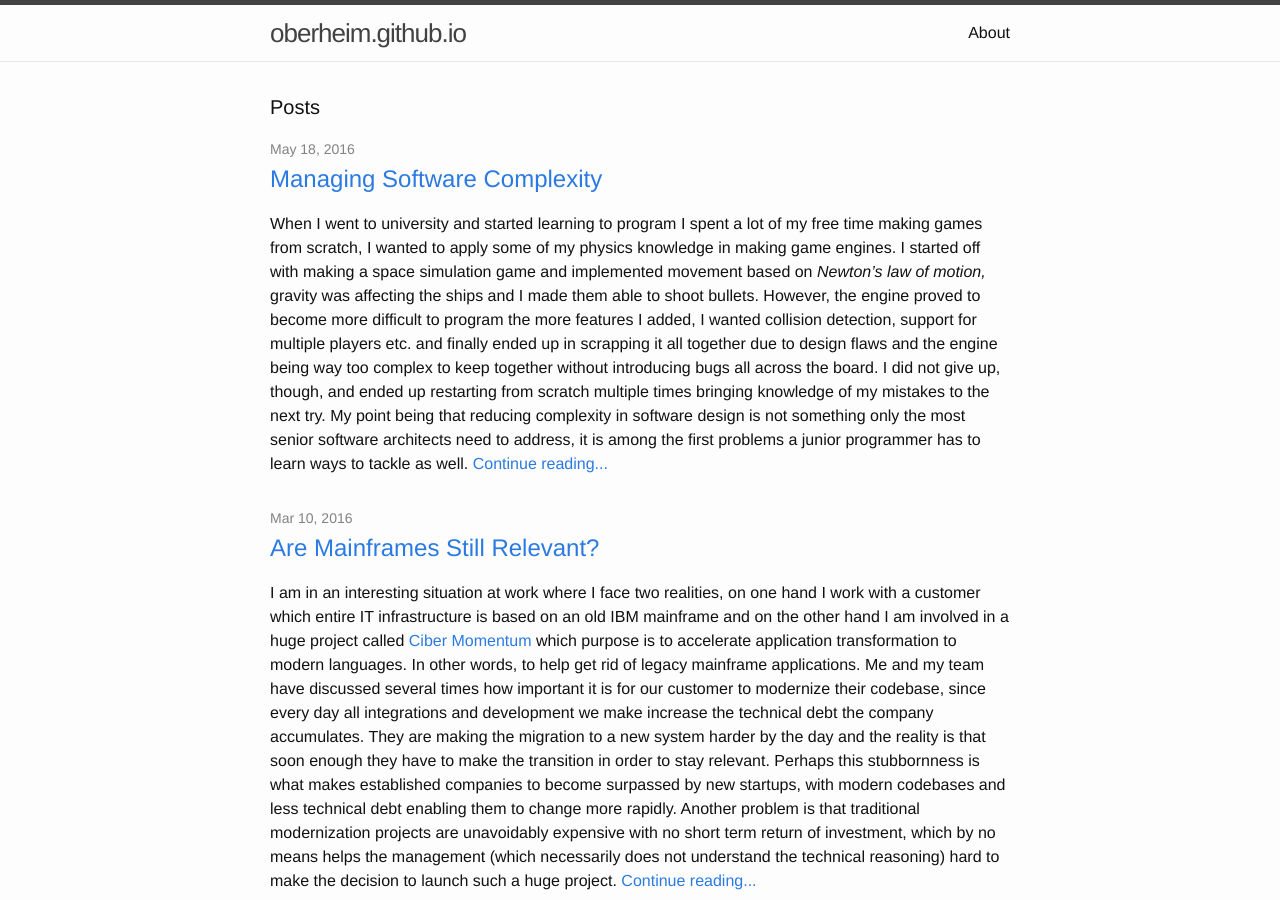
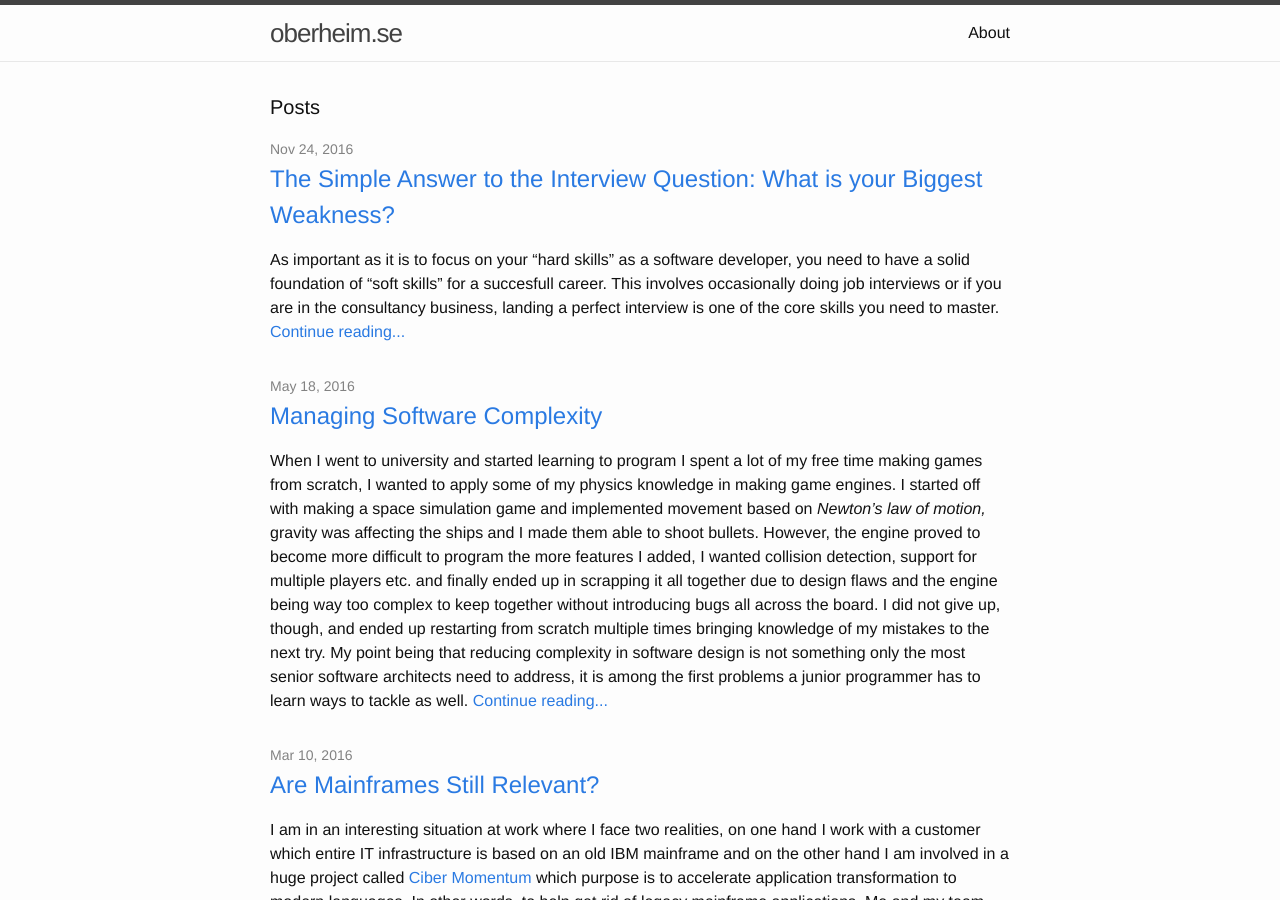
Before and after one commit to Oberheim/Oberheim.github.io, a Jekyll site: the page built from index.html, in a window 1280 px wide and 900 px high. Built offline with Jekyll 4.4.1, drawn with Linux system fonts in a browser that asks for light colours; some of the changed text lies outside the part shown.

Commit message:
Work on interview question post

```diff
--- a/GemFile
+++ b/GemFile
@@ -1,3 +1,3 @@
-source 'https://rubygems.org'
+source 'http://rubygems.org'
 gem 'github-pages', group: :jekyll_plugins
 gem 'wdm', '~> 0.1.0' if Gem.win_platform?
--- a/_config.yml
+++ b/_config.yml
@@ -1,5 +1,5 @@
 # Site settings
-title: oberheim.github.io
+title: oberheim.se
 email: alexander.heimonen@gmail.com
 description: > # this means to ignore newlines until "baseurl:"
   Alexander Heimonen is a .NET Consultant at Squeed, Stockholm and maintains this programming blog on his free time.
@@ -12,4 +12,4 @@ full_name: Alexander Heimonen
 
 # Build settings
 markdown: kramdown
-highlighter: rouge
+highlighter: null
--- /dev/null
+++ b/_posts/2016-11-24-the-simple-answer-to-the-interview-question.markdown
@@ -0,0 +1,16 @@
+---
+layout: post
+title: "The Simple Answer to the Interview Question: What is your Biggest Weakness?"
+date: 2016-11-24 17:31:00
+categories: interviews
+author: Alexander Heimonen
+comments: true
+---
+
+As important as it is to focus on your "hard skills" as a software developer, you need to have a solid foundation of "soft skills" for a succesfull career. This involves occasionally doing job interviews or if you are in the consultancy business, landing a perfect interview is one of the core skills you need to master.
+
+It is always a good idea to prepare well for the coming interview, doing your research about the company and thinking up answers to some common question. One particular question seems to stress people out, and I remember myself thinking out a cringy answer to it for my first ever job interview: "What is your biggest weakness?"
+
+I have been thinking about this question a lot and finally I figured out an accurate answer for it and have been using it ever since. I discussed this with a colleague a few days ago and told him what I usually tell. And figured, why not share it with the rest of the world?
+
+My thinking is like this, if you know your biggest weakness, why would you not do anything about it? I used to think that I was really bad at databases, so I spent a lot of energy and resources learning everything about them and nowadays I consider it as one of my strengths. So I tell a little backstory about what I've been working on improving the last year and what my current project is. It is simple as that, no need to dig out a creepy personal trait about yourself and somehow turn it into a strength. You show that you have a lot of insight into yourself and are aware of which areas you need to improve on as a developer. Does that not make you an employers dream?
```
Also changed, not shown: Gemfile.lock.
